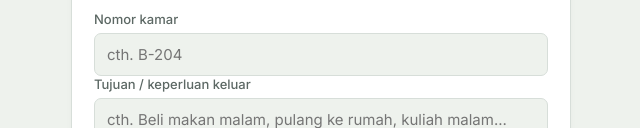
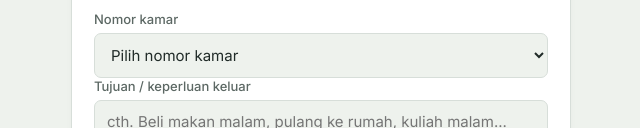
Before and after one commit to adisheksaismadi10/Projek-Perizinan-Keluar, a plain HTML site: page index.html in a window 1280 px wide. Shown: the part 350-478 px from the top of the page, without its empty margins (319-959 px from the left). Drawn offline with Linux system fonts and the light colour scheme.

Commit message:
Nomor Kamar

```diff
--- a/index.html
+++ b/index.html
@@ -237,7 +237,19 @@
       </select>
 
       <label for="kamar">Nomor kamar</label>
-      <input type="text" id="kamar" required placeholder="cth. B-204">
+      <select id="kamar" required>
+        <option value="" disabled selected>Pilih nomor kamar</option>
+        <option value="2T Putra">2T Putra</option>
+        <option value="2B Putra">2B Putra</option>
+        <option value="3B Putra">3B Putra</option>
+        <option value="3T Putra">3T Putra</option>
+        <option value="2B Putri">2B Putri</option>
+        <option value="2T Putri">2T Putri</option>
+        <option value="3B Putri">3B Putri</option>
+        <option value="3T Putri">3T Putri</option>
+        <option value="4B Putri">4B Putri</option>
+        <option value="4T Putri">4T Putri</option>
+      </select>
 
       <div id="tujuanField">
         <label for="tujuan">Tujuan / keperluan keluar</label>
@@ -371,6 +383,7 @@ async function handleSubmit(e){
       document.getElementById('logForm').reset();
       // Set kembali default placeholder/dropdown
       document.getElementById('kelas').selectedIndex = 0;
+      document.getElementById('kamar').selectedIndex = 0;
     } else {
       showFeedback('Terjadi kesalahan: ' + (result.message || 'Gagal menyimpan.'), 'warn');
     }
```
Also changed, not shown: form-perizinan-asrama (1).html (+13 -1 lines).
